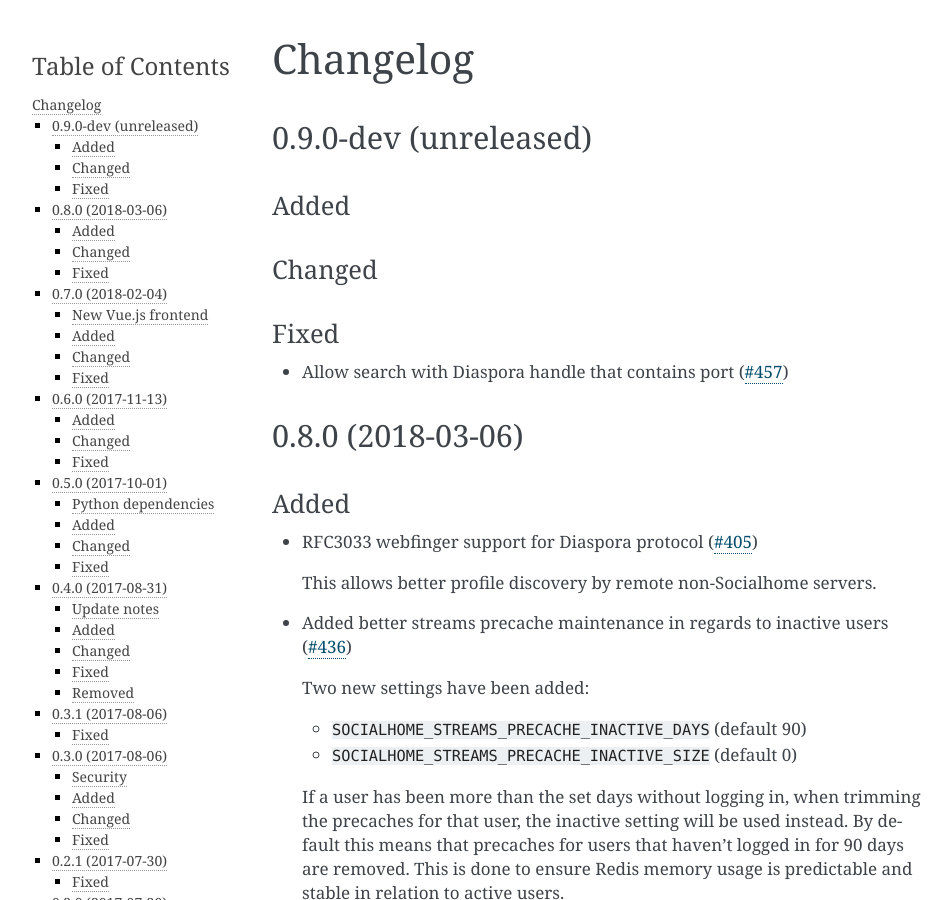
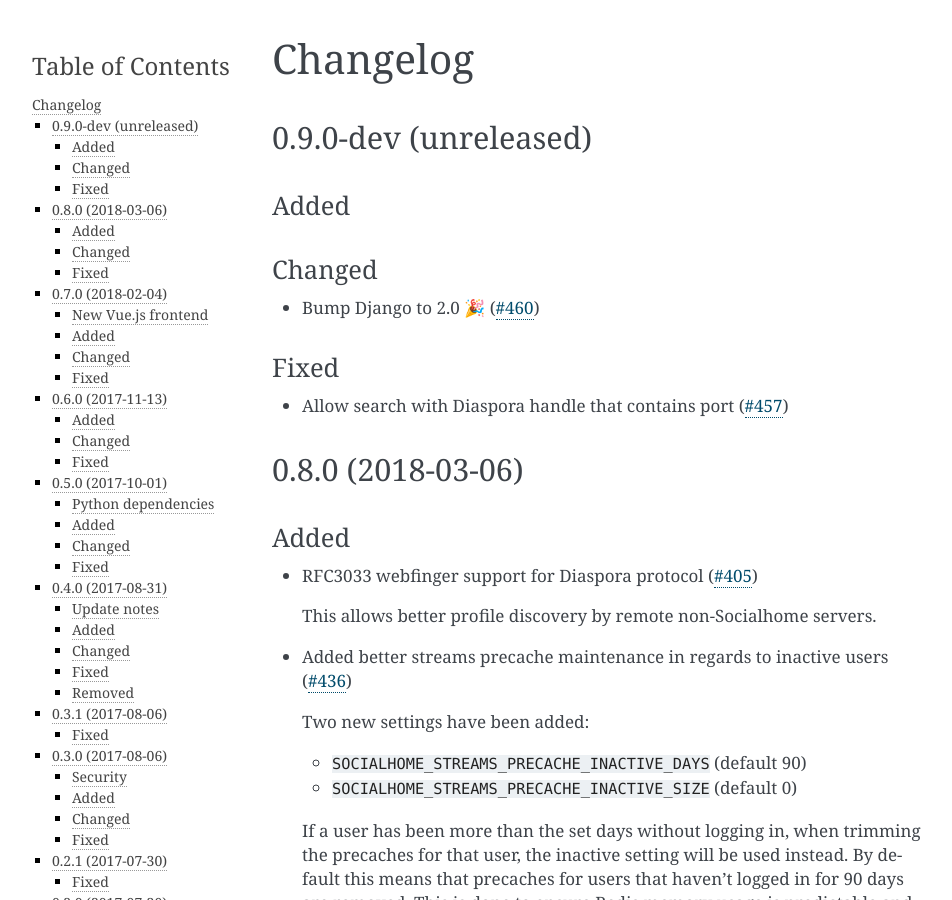
Before and after one commit to jaywink/socialhome, a Sphinx documentation site: the page built from docs/changelog.rst, in a window 1280 px wide and 900 px high. Shown: the whole window, without its empty margins (148-1100 px from the left). Built offline with Sphinx 7.4.7, drawn with Linux system fonts in a browser that asks for light colours.

Commit message:
Add changelog for Django 2.0 bump
Refs: #460

```diff
--- a/docs/changelog.rst
+++ b/docs/changelog.rst
@@ -11,6 +11,8 @@
 
 Changed
 .......
+
+* Bump Django to 2.0 🎉 (`#460 <https://github.com/jaywink/socialhome/issues/460>`_)
 
 Fixed
 .....
```
